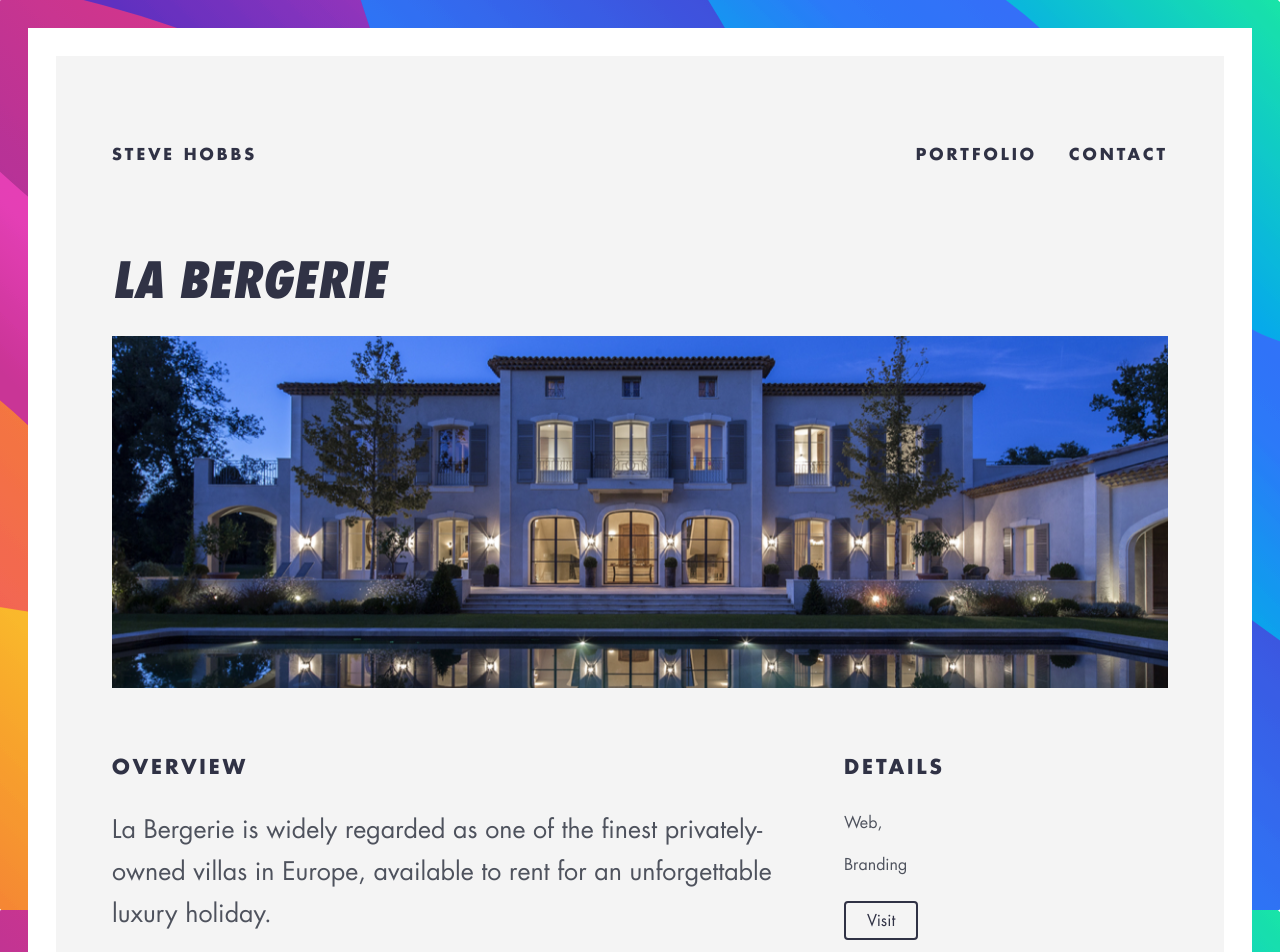
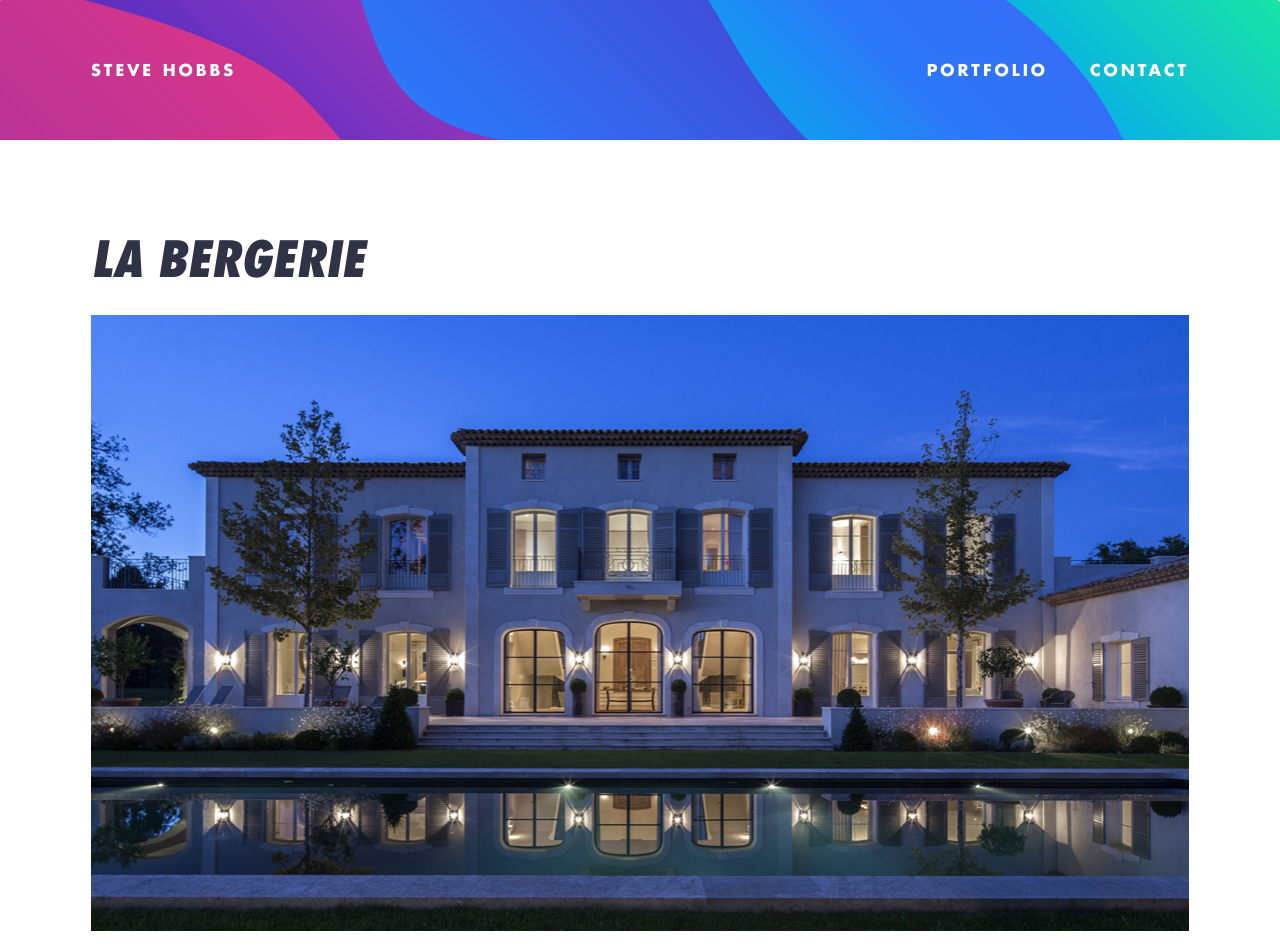
Before and after one commit to shoobzy/iamstevehobbs, a React (Vite) app: page /la-bergerie in a window 1280 px wide. Shown: the top 952 px of the page. Built offline with nearby package versions, Linux system fonts and the light colour scheme.

Commit message:
Theme changes and new project template

```diff
--- a/src/components/App.js
+++ b/src/components/App.js
@@ -27,10 +27,9 @@ class App extends React.Component {
   render() {
     return (
       <div>
-        <div className="o-Page fadeInUp">
+        <div className="o-Page">
+          <Header />
           <div className="o-Container">
-            <Header />
-
             <Route render={({location}) => (
               <TransitionGroup>
                 <CSSTransition
--- a/src/components/Header.js
+++ b/src/components/Header.js
@@ -7,17 +7,19 @@ import {
 class Header extends React.Component {
   render() {
     return (
-      <div>
-        <nav className="o-Grid c-Nav">
-          <div>
+      <nav className="c-Nav">
+        <div className="c-Nav--Inner o-Container">
+          <div className="o-Grid">
+            <div className="c-Nav--Item">
               <Link to="/" replace={false}>Steve Hobbs</Link>
             </div>
             <div>
               <NavLink to="/" exact={true} activeClassName="active">Portfolio</NavLink>
               <NavLink to="/contact" activeClassName="active">Contact</NavLink>
             </div>
+          </div>
+        </div>
       </nav>
-      </div>
     )
   }
 };
--- a/src/components/Home.js
+++ b/src/components/Home.js
@@ -8,10 +8,8 @@ const Home = () => {
   return (
     <div className="c-Page">
       <ScrollToTopOnMount />
-      <div className="o-Container">
-        <Intro />
-        <Portfolio />
-      </div>
+      <Intro />
+      <Portfolio />
     </div>
   )
 }
--- a/src/components/Intro.js
+++ b/src/components/Intro.js
@@ -4,13 +4,13 @@ class Intro extends React.Component {
   render() {
     return (
       <div className="c-Intro o-Grid">
-        <h1 className="c-Intro--Title o-Grid--Item 1/2-TabletPortraitUp-WithGutter">
+        <h1 className="c-Intro--Title o-Grid--Item 1/2-TabletPortraitUp-WithGutter fadeInUp">
           Digital<br></br>
           Designer<br></br>
           Front-End<br></br>
           Developer
         </h1>
-        <p className="c-Intro--Overview o-Grid--Item 1/2-TabletPortraitUp-WithGutter">With more than 8 years’ industry experience at combining web development and design.</p>
+        <p className="c-Intro--Overview o-Grid--Item 1/2-TabletPortraitUp-WithGutter fadeInUp">With more than 8 years’ industry experience at combining web development and design.</p>
       </div>
     )
   }
--- a/src/components/Portfolio.js
+++ b/src/components/Portfolio.js
@@ -40,8 +40,8 @@ class Portfolio extends React.Component {
             key={i.id}
             className="c-Portfolio--Item o-Grid--Item 1/2-TabletPortraitUp 1/3-TabletLandscapeUp"
           >
-            <Link to={i.path} exact={true}>
-              <img className="c-Portfolio--ItemImg" src={i.img_url}/>
+            <Link to={i.path}>
+              <img className="c-Portfolio--ItemImg h-ResponsiveImg" src={i.img_url}/>
                 <div className="c-Portfolio--Content">
                   <div className="c-Portfolio--Text">
                     <h5 className="c-Portfolio--Title">{i.title}</h5>
--- a/src/components/Portfolio/PortfolioItem.js
+++ b/src/components/Portfolio/ProjectTpl.js
@@ -13,25 +13,27 @@ class PortfolioItem extends React.Component {
     } = this.props
 
  return (
-      <div className="c-Page fadeInUp">
+      <div className="c-Page fadeInUp c-Project">
         <ScrollToTopOnMount />
-        <h1>
+        <h1 className="fadeInUp">
           {title}
         </h1>
         <img
-          className="c-Portfolio--ItemImg h-MarginTrailer--x2"
+          className="c-Project--ItemImg h-ResponsiveImg h-MarginTrailer--x3"
           src={image_primary}
         />
-        <div className="o-Grid">
+        <div className="o-Grid c-Project--Copy">
           <div className="o-Grid--Item 2/3-TabletPortraitUp-WithGutter">
             <h5>Overview</h5>
-            <p className="c-Intro--Overview h-MarginTrailer--x2">
+            <p className="c-Intro--Overview h-MarginTrailer--x3">
               {overview}
             </p>
-            <img
-              className="c-Portfolio--ItemImg h-MarginTrailer--x2"
-              src={image_secondary}
-            />
+            {image_secondary && (
+              <img
+                className="c-Project--ItemImg h-ResponsiveImg h-MarginTrailer--x3"
+                src={image_secondary}
+              />
+            )}
           </div>
           <div className="o-Grid--Item 1/3-TabletPortraitUp-WithGutter">
             <h5>Details</h5>
--- a/src/components/Projects/LaBergerie.js
+++ b/src/components/Projects/LaBergerie.js
@@ -1,6 +1,6 @@
 import React from "react";
-import PortfolioItem from "../Portfolio/PortfolioItem";
-import Exterior from "../../images/projects/la-bergerie/exterior.webp";
+import PortfolioItem from "../Portfolio/ProjectTpl";
+import Exterior from "../../images/projects/la-bergerie/exterior-large.webp";
 import Cards from "../../images/projects/la-bergerie/business-cards.webp";
 
 const LaBergerieProject = () => {
--- a/src/components/Projects/ThreeStreams.js
+++ b/src/components/Projects/ThreeStreams.js
@@ -1,5 +1,5 @@
 import React from "react";
-import PortfolioItem from "../Portfolio/PortfolioItem";
+import PortfolioItem from "../Portfolio/ProjectTpl";
 import Logo from "../../images/projects/three-streams/logo-main.webp";
 
 const ThreeStreamsProject = () => {
--- a/src/scss/_components.scss
+++ b/src/scss/_components.scss
@@ -6,22 +6,20 @@
 // scopes it inside the main section and limits the use of it in other places, like a sidebar. Something like .c-btn
 // is much nicer because the button is no longer tied to any other specific sections of the page.
 .c-Nav {
-    justify-content: space-between;
-    padding: 0 0 $o-gutter * 3;
+    background: url("./images/gradient-wavey.svg") 0 0 no-repeat;
+    background-size: cover;
+    background-attachment: fixed;
+    margin-bottom: $o-gutter;
+    padding: 0;
     font-size: 0;
-
-    @include for-phone-only {
-        > div {
-            padding-bottom: $base-font-size;
-        }
-    }
 
     a {
         position: relative;
-        margin-left: $base-font-size * 2;
+        margin-left: $o-gutter * 1.5;
         padding-bottom: 13px;
         font-size: $base-font-size;
         font-family: $futura-bold;
+        color: $white;
         line-height: $base-line-height;
         letter-spacing: $base-font-size * .1875;
         text-transform: uppercase;
@@ -41,7 +39,7 @@
             height: 2px;
             bottom: 0;
             left: 0;
-            background: $ink;
+            background: $white;
             backface-visibility: hidden;
             content: "";
         }
@@ -50,6 +48,17 @@
         &:hover::after {
             width: 100%;
         }
+    }
+}
+
+.c-Nav--Inner {
+    padding-top: $o-gutter * 2;
+    padding-bottom: $o-gutter * 2;
+}
+
+.c-Nav--Item {
+    @include for-phone-only {
+        padding-bottom: $base-font-size;
     }
 }
 
@@ -145,23 +154,19 @@
     }
 }
 
-.c-Portfolio--ItemImg {
-    width: 100%;
-    height: auto;
-}
-
 .c-Btn {
     @include cubic-transition;
     position: relative;
-    padding: #{$o-gutter * .25} $o-gutter * .75;
+    display: inline-block;
+    padding: #{$o-gutter * .25} $o-gutter * 1;
     border: 2px solid $ink;
-    font-size: $base-font-size; /* IE fallback */
+    font-size: $base-font-size; // IE fallback
     font-size: var(--font-size);
     font-family: $futura-book;
     color: $ink;
     text-align: center;
     line-height: $base-line-height;
-    border-radius: 4px;
+    border-radius: $o-gutter * 2.5;
     background: none;
     appearance: none;
     cursor: pointer;
--- a/src/scss/_elements.scss
+++ b/src/scss/_elements.scss
@@ -7,9 +7,6 @@ html {
 }
 
 body {
-    background: url("./images/gradient-wavey.svg") 0 0 no-repeat;
-    background-size: cover;
-    background-attachment: fixed;
     margin: 0;
     padding: 0;
 }
--- a/src/scss/_objects.scss
+++ b/src/scss/_objects.scss
@@ -13,36 +13,18 @@ $o-container: 1098px;
 $o-gutter: 28px;
 
 .o-Page {
-    background: $off-white;
-    min-height: calc(100vh - #{$o-gutter * 2});
-    margin: $o-gutter;
-    padding: $o-gutter * 3;
-    border: $o-gutter solid $white;
-    box-sizing: border-box;
-
-    @include for-tablet-landscape-down {
-        padding: #{$o-gutter * 2} #{$o-gutter * 1.5};
-    }
-
-    @include for-phone-only {
-        margin: 0;
-        padding: #{$o-gutter * 1.5} #{$o-gutter * .75};
-        border: #{$o-gutter * .25} solid $white;
-    }
-
-    @include for-desktop-up {
-        padding: #{$o-gutter * 3} #{$o-gutter * 2};
-    }
-
-    @include for-big-desktop-up {
-        padding: #{$o-gutter * 3} #{$o-gutter * 1};
-    }
+    background: $white;
 }
 
 .o-Container {
     max-width: $o-container;
     margin: 0 auto;
-    padding: 0;
+    padding: $o-gutter * 2.25 $o-gutter * 2;
+    // box-sizing: border-box;
+
+    @include for-tablet-landscape-down {
+        padding: #{$o-gutter * 2} #{$o-gutter * 1.25};
+    }
 }
 
 .o-Grid {
--- a/src/scss/_tools.scss
+++ b/src/scss/_tools.scss
@@ -65,9 +65,10 @@
 
 .fadeInUp-appear-active,
 .fadeInUp-enter.fadeInUp-enter-active {
+    @include cubic-transition;
     opacity: 1;
     transform: translateY(0);
-    transition: opacity 500ms linear 150ms, transform 500ms ease-out 150ms;
+    // transition: opacity 500ms linear 150ms, transform 500ms ease-out 150ms;
 }
 
 .fadeInUp-exit {
@@ -80,7 +81,42 @@
     transition: opacity 0s linear, transform 0s ease-in;
 }
 
+// .fadeInUp-appear h1,
+// .fadeInUp-enter h1 {
+//     animation-name: fadeInUp;
+//     animation-delay: .3s;
+//   transform: translateY(-5px);
+//   opacity: 0;
+// }
+// .fadeInUp-appear-active,
+// .fadeInUp-enter.fadeInUp-enter-active {
+//   opacity: 1;
+//   transform: translateY(0);
+//   transition: opacity 300ms linear 150ms, transform 300ms ease-out 150ms;
+// }
+// .fadeInUp-appear-active h1,
+// .fadeInUp-enter.fadeInUp-enter-active h1 {
+//   transform: translateY(0);
+//   opacity: 1;
+// }
+// .fadeInUp-appear-active h1:nth-child(2),
+// .fadeInUp-enter.fadeInUp-enter-active h1:nth-child(2) {
+//   transition: opacity 300ms linear 300ms, transform 300ms ease-out 300ms;
+// }
+// .fadeInUp-appear-active h1:nth-child(3),
+// .fadeInUp-enter.fadeInUp-enter-active h1:nth-child(3) {
+//   transition: opacity 300ms linear 400ms, transform 300ms ease-out 400ms;
+// }
+// .fadeInUp-appear-active h1:nth-child(4),
+// .fadeInUp-enter.fadeInUp-enter-active h1:nth-child(4) {
+//   transition: opacity 300ms linear 500ms, transform 300ms ease-out 500ms;
+// }
 // Some helpers
-.h-MarginTrailer--x2 {
-    margin-bottom: $base-line-height * 2;
+.h-MarginTrailer--x3 {
+    margin-bottom: $base-line-height * 3;
 }
+
+.h-ResponsiveImg {
+    width: 100%;
+    height: auto;
+}
```
Also changed, not shown: src/images/projects/la-bergerie/exterior-large.webp (added), 1 other file (tests, documents, lock files or other folders). Lines whose indentation alone changed are shown as unchanged.
